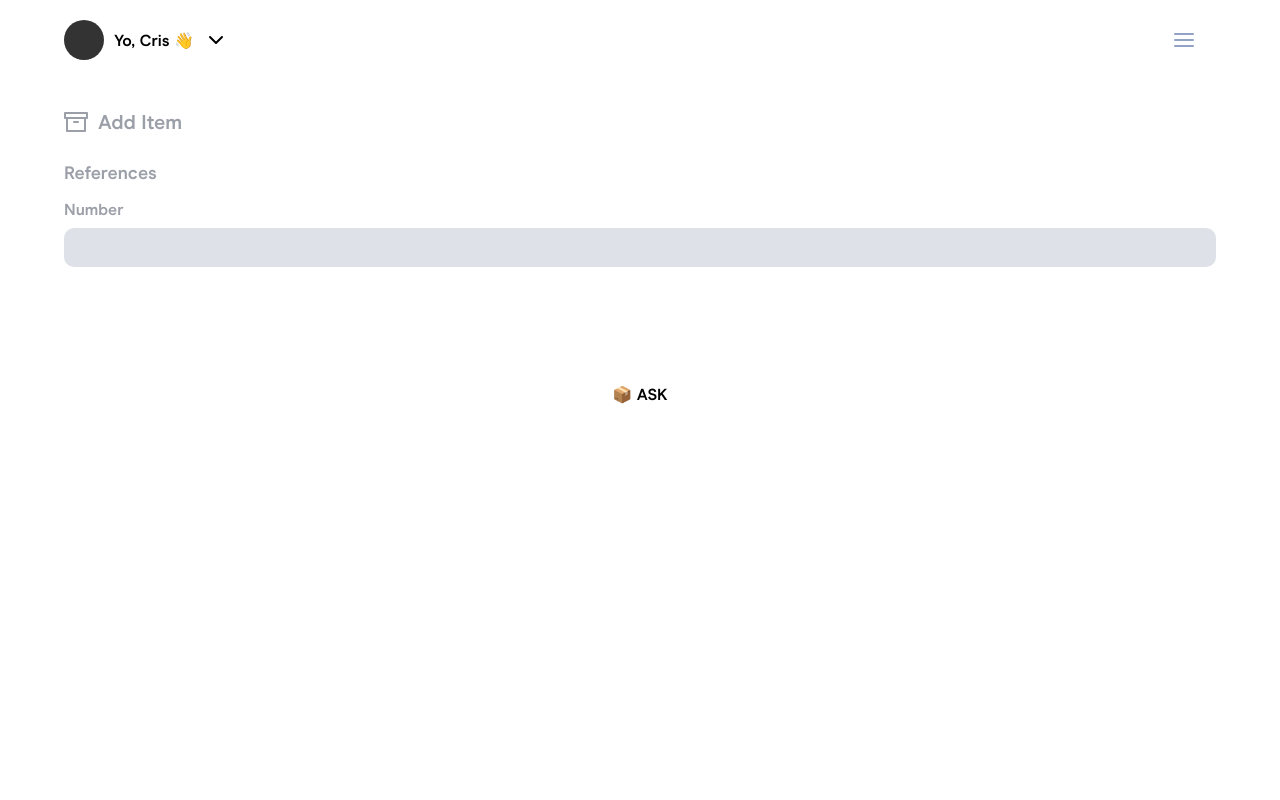
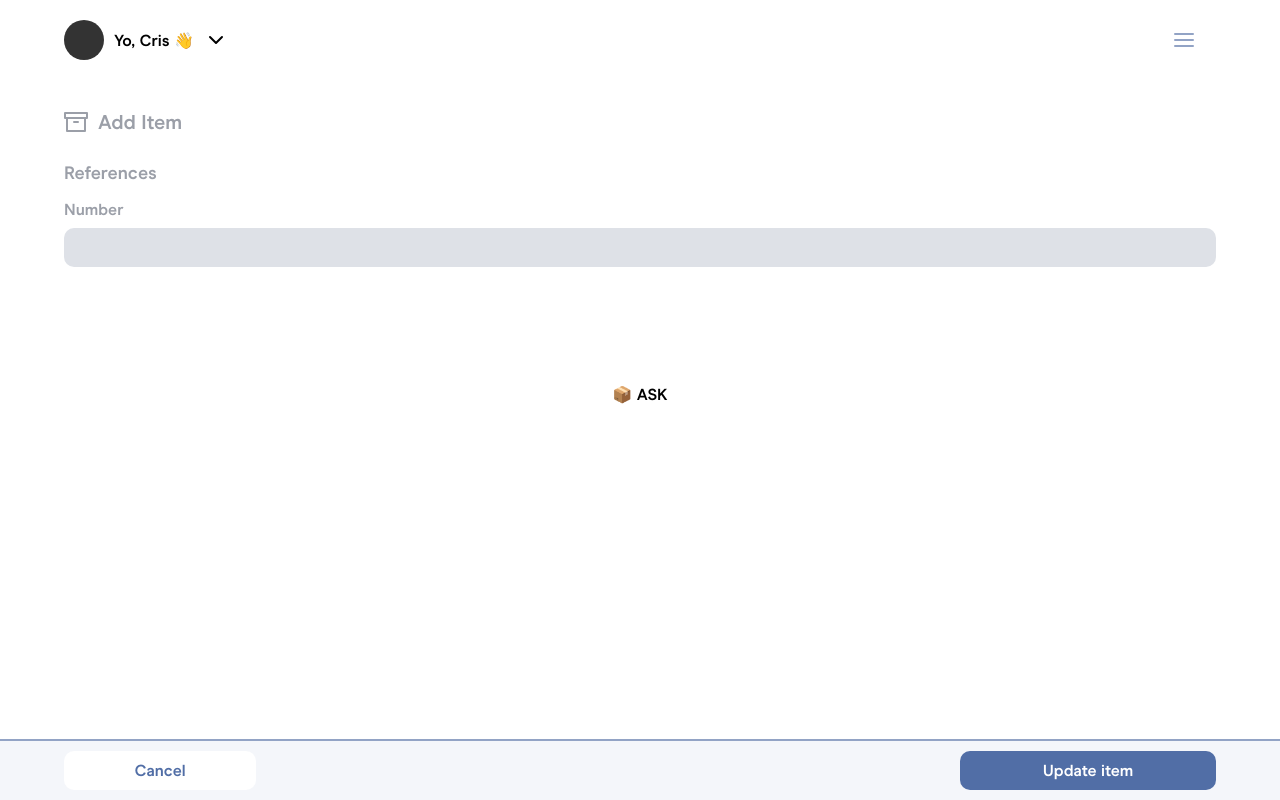
Before and after one commit to oieeaaaa/ISA-Web, a Next.js app: page /inventory/add in a window 1280 px wide. Built offline with nearby package versions, Linux system fonts and the light colour scheme.

Commit message:
🔥 Setup actions in inventory/add

```diff
--- a/pages/inventory/add.js
+++ b/pages/inventory/add.js
@@ -2,12 +2,27 @@ import Layout from 'components/layout/layout';
 import FormTitle from 'components/form-title/form-title';
 import FormSection from 'components/form-section/form-section';
 import InputGroup from 'components/input-group/input-group';
+import Button from 'components/button/button';
 
 const InventoryAdd = () => (
   <Layout>
     <div className="inventory-add">
+      <div className="inventory-add-top">
+        <div className="inventory-add-container grid">
+          <FormTitle icon="archive" title="Add Item" />
+        </div>
+        <div className="inventory-add-actions">
+          <div className="grid">
+            <Button>
+              Cancel
+            </Button>
+            <Button variant="primary">
+              Update item
+            </Button>
+          </div>
+        </div>
+      </div>
       <div className="inventory-add-container grid">
-        <FormTitle icon="archive" title="Add Item" />
         <FormSection title="References">
           <InputGroup name="number" label="Number" />
         </FormSection>
--- a/scss/main.scss
+++ b/scss/main.scss
@@ -33,3 +33,4 @@
 
 
 @import 'components/form-section/form-section';
+@import 'components/button/button';
--- a/scss/pages/inventory-add.scss
+++ b/scss/pages/inventory-add.scss
@@ -4,4 +4,23 @@
       grid-column: 2 / -2;
     }
   }
+
+  &-actions {
+    @include padding-y(10);
+
+    position: fixed;
+    bottom: 0;
+    left: 0;
+    width: 100%;
+    background-color: var(--primary-accent-1);
+    border-top: rem(2) solid var(--primary-accent-2);
+
+    .grid > .button:first-child {
+      grid-column: 2 / 5;
+    }
+
+    .grid > .button:last-child {
+      grid-column: -2 / -6;
+    }
+  }
 }
```
